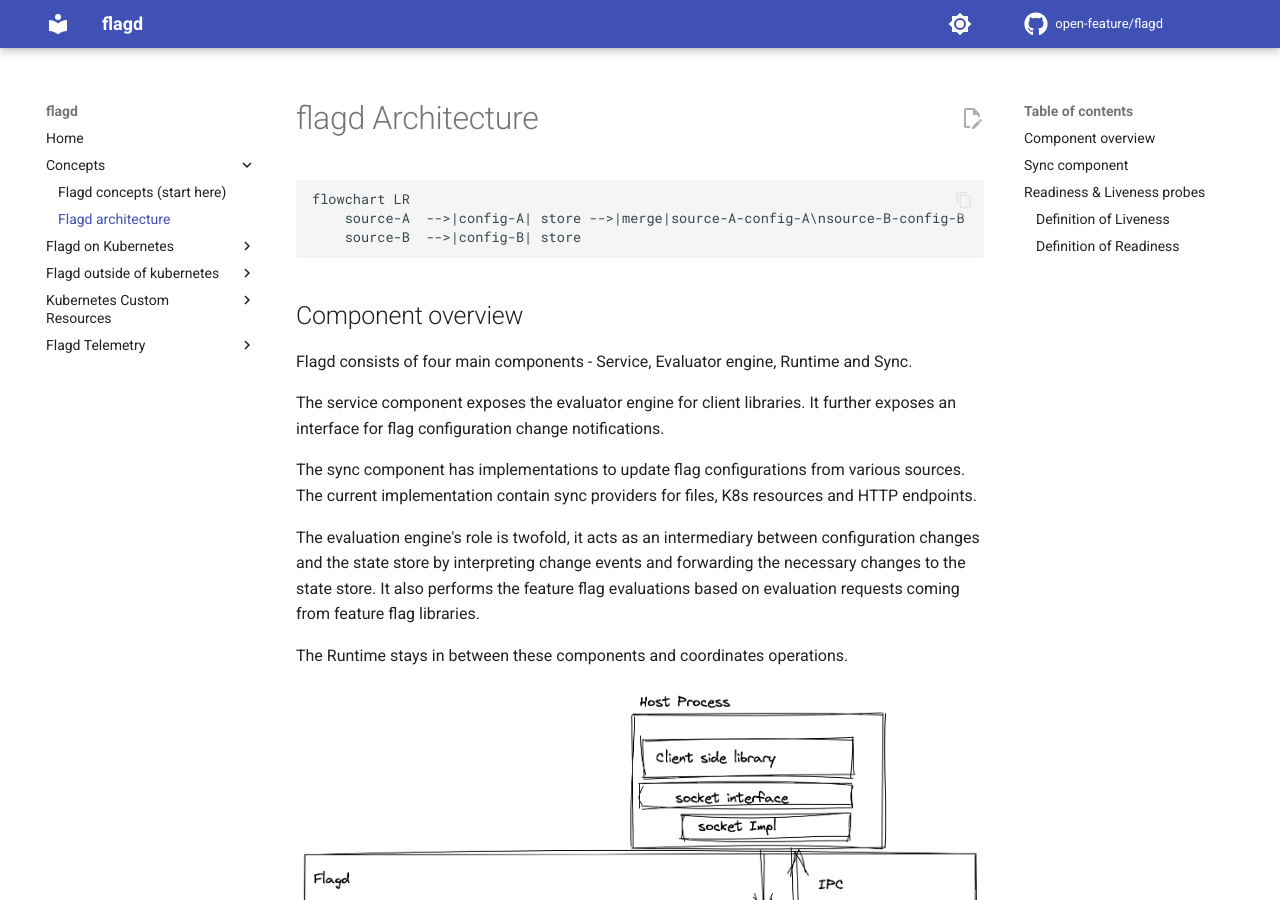
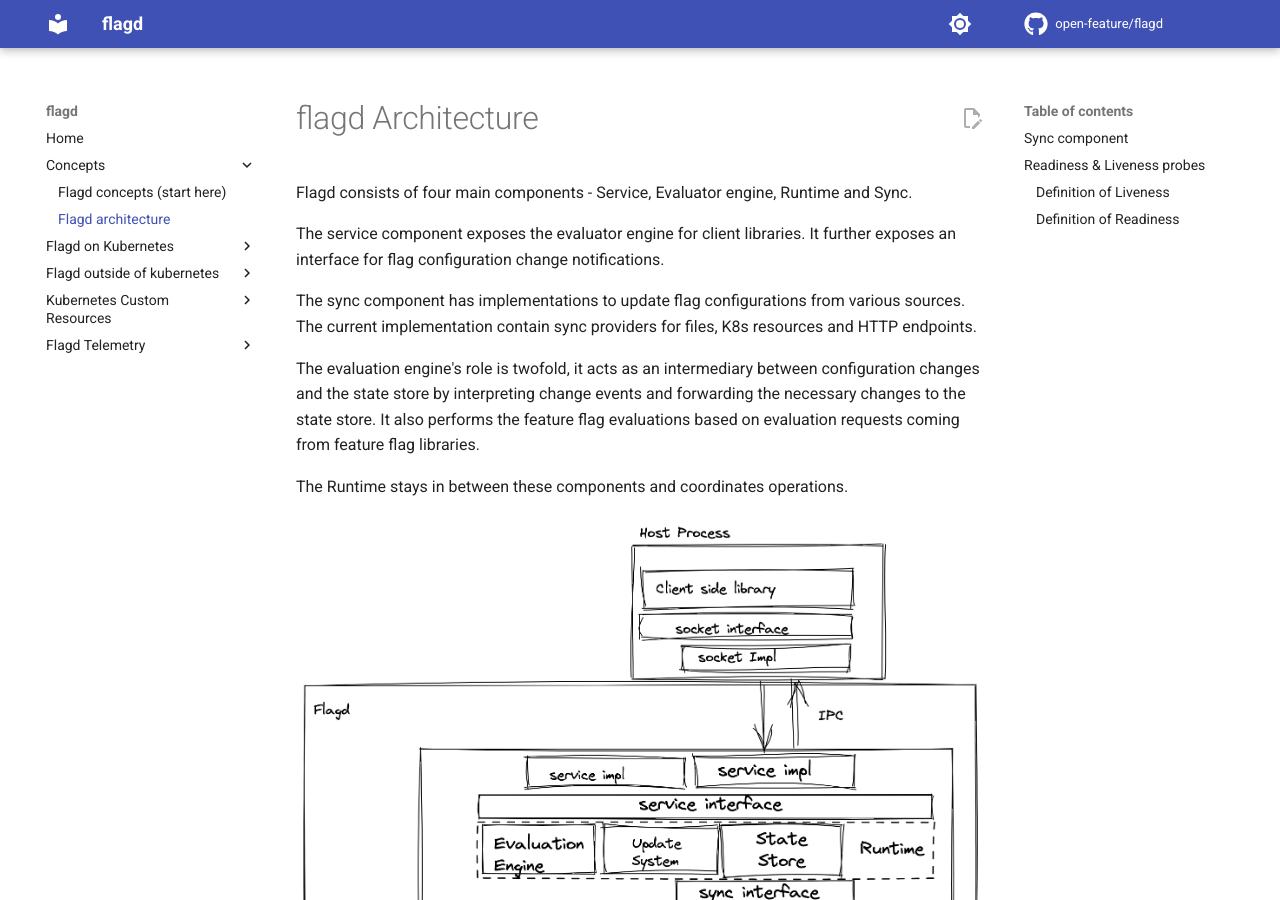
Before and after one commit to open-feature/flagd, an MkDocs documentation site: the page built from web-docs/concepts/architecture.md, in a window 1280 px wide and 900 px high. Built offline with MkDocs 1.6.1 and Material for MkDocs 9.7.7, drawn with Linux system fonts in a browser that asks for light colours; comment, search, counter and statistics services are not loaded.

Commit message:
docs: remove architecture diagram (#828)
## This PR
- Removes the redundant mermaid diagram (which doesn't render anyway)

### Related Issues

- Fixes #801

Signed-off-by: Adam Gardner <26523841+agardnerIT@users.noreply.github.com>

````diff
--- a/web-docs/concepts/architecture.md
+++ b/web-docs/concepts/architecture.md
@@ -1,12 +1,4 @@
 # flagd Architecture
-
-```mermaid
-flowchart LR
-    source-A  -->|config-A| store -->|merge|source-A-config-A\nsource-B-config-B
-    source-B  -->|config-B| store
-```
-
-## Component overview
 
 Flagd consists of four main components - Service, Evaluator engine, Runtime and Sync.
 
````
